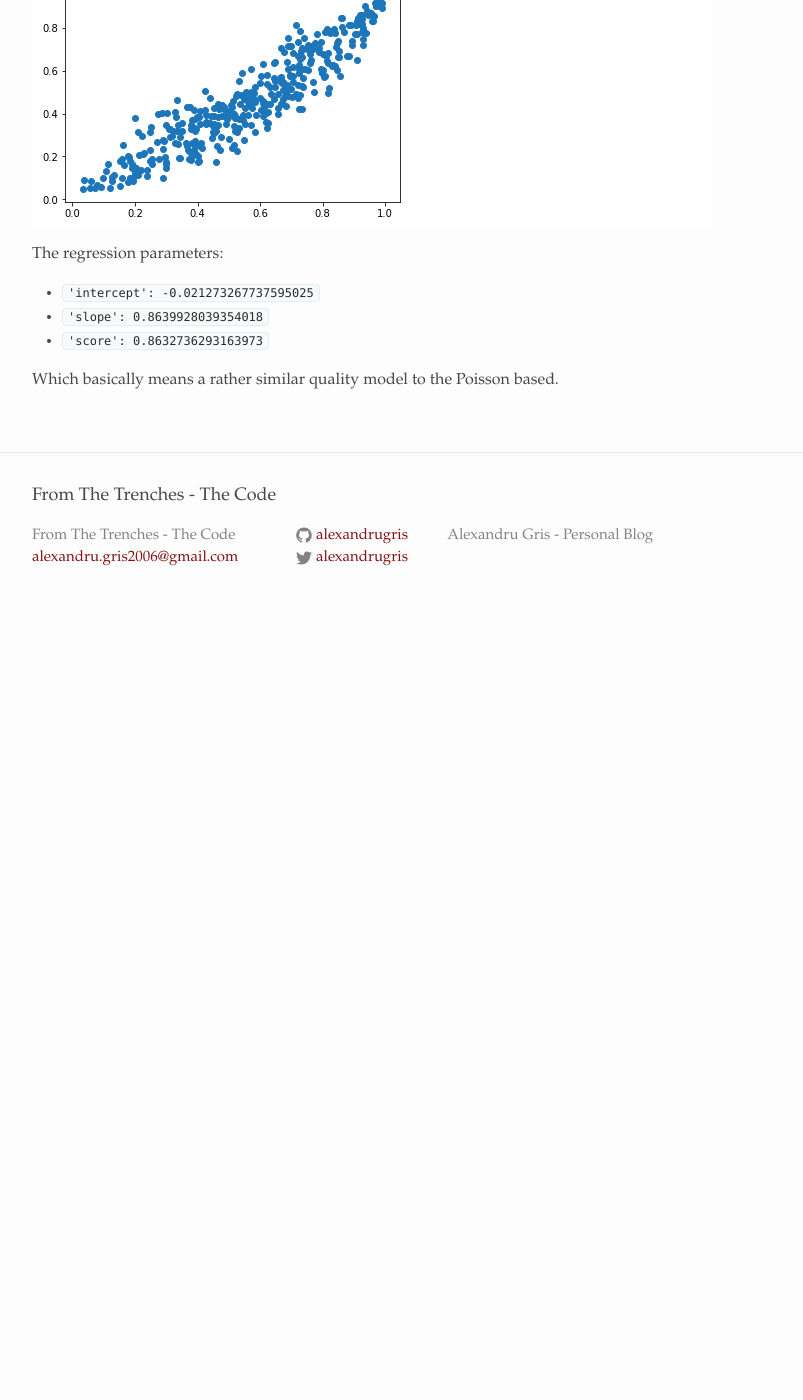
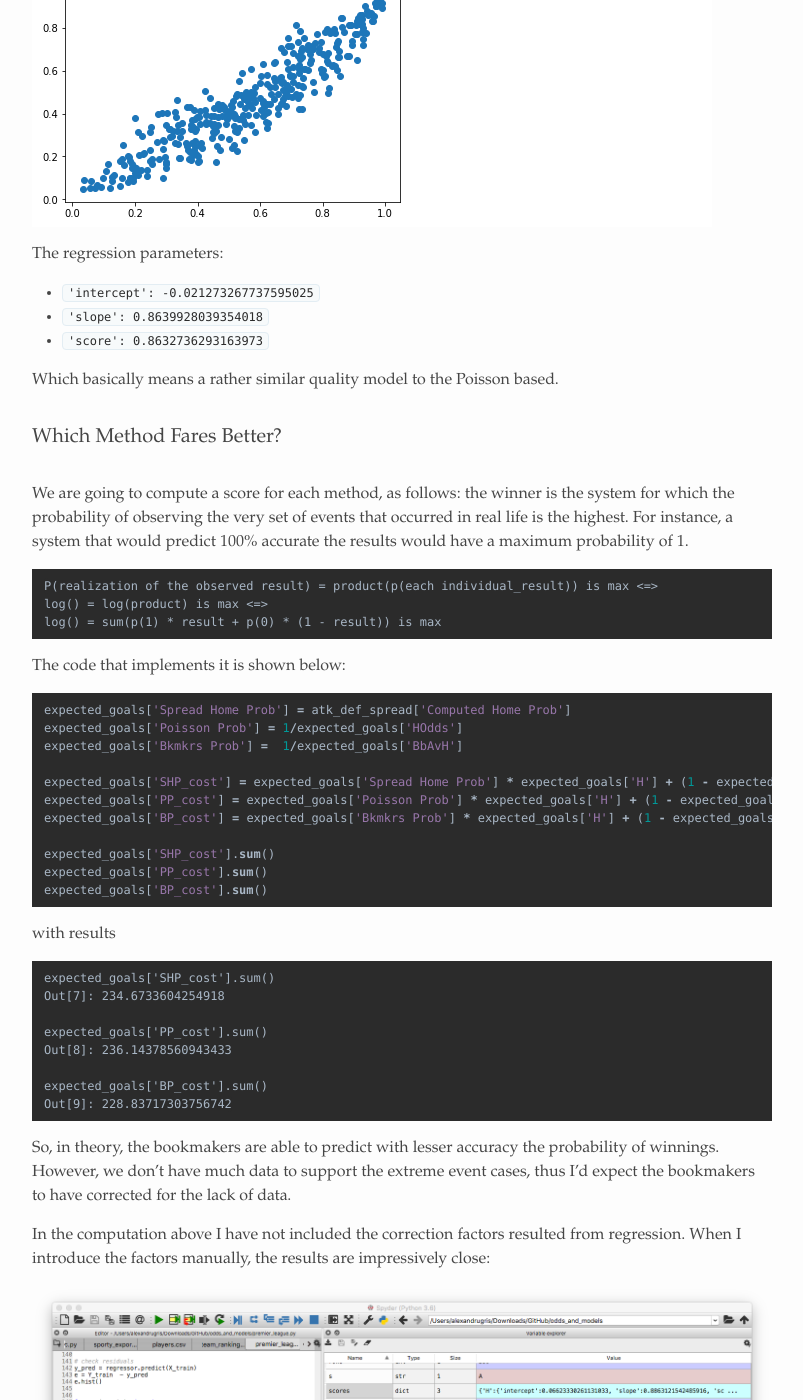
Before and after one commit to alexandrugris/my-jekyll-tech-blog, a Jekyll site: the page built from MyBlog/_posts/2019-07-26-odds-and-models.markdown, in a window 1280 px wide and 1400 px high, scrolled down 8545 px. Shown: the whole window, without its empty margins (238-1041 px from the left). Built offline with Jekyll 4.4.1, drawn with Linux system fonts in a browser that asks for light colours; before the commit the page ends 9175 px from its top, so only the background shows below that.

Commit message:
comparison of results

````diff
--- a/MyBlog/_posts/2019-07-26-odds-and-models.markdown
+++ b/MyBlog/_posts/2019-07-26-odds-and-models.markdown
@@ -250,3 +250,48 @@ The regression parameters:
  - `'score': 0.8632736293163973`
 
 Which basically means a rather similar quality model to the Poisson based.
+
+### Which Method Fares Better?
+
+We are going to compute a score for each method, as follows: the winner is the system for which the probability of observing the very set of events that occurred in real life is the highest. For instance, a system that would predict 100% accurate the results would have a maximum probability of 1.
+
+```
+P(realization of the observed result) = product(p(each individual_result)) is max <=>
+log() = log(product) is max <=>
+log() = sum(p(1) * result + p(0) * (1 - result)) is max
+```
+
+The code that implements it is shown below:
+
+```python
+expected_goals['Spread Home Prob'] = atk_def_spread['Computed Home Prob']
+expected_goals['Poisson Prob'] = 1/expected_goals['HOdds']
+expected_goals['Bkmkrs Prob'] =  1/expected_goals['BbAvH']
+
+expected_goals['SHP_cost'] = expected_goals['Spread Home Prob'] * expected_goals['H'] + (1 - expected_goals['Spread Home Prob']) * (1 - expected_goals['H'])
+expected_goals['PP_cost'] = expected_goals['Poisson Prob'] * expected_goals['H'] + (1 - expected_goals['Poisson Prob']) * (1 - expected_goals['H'])
+expected_goals['BP_cost'] = expected_goals['Bkmkrs Prob'] * expected_goals['H'] + (1 - expected_goals['Bkmkrs Prob']) * (1 - expected_goals['H'])
+
+expected_goals['SHP_cost'].sum()
+expected_goals['PP_cost'].sum()
+expected_goals['BP_cost'].sum()
+```
+
+with results
+
+```
+expected_goals['SHP_cost'].sum()
+Out[7]: 234.6733604254918
+
+expected_goals['PP_cost'].sum()
+Out[8]: 236.14378560943433
+
+expected_goals['BP_cost'].sum()
+Out[9]: 228.83717303756742
+```
+
+So, in theory, the bookmakers are able to predict with lesser accuracy the probability of winnings. However, we don't have much data to support the extreme event cases, thus I'd expect the bookmakers to have corrected for the lack of data.
+
+In the computation above I have not included the correction factors resulted from regression. When I introduce the factors manually, the results are impressively close:
+
+![odds_models]({{site.url}}/assets/odds_and_models_9.png)
````
Also changed, not shown: MyBlog/assets/odds_and_models_9.png (added).
